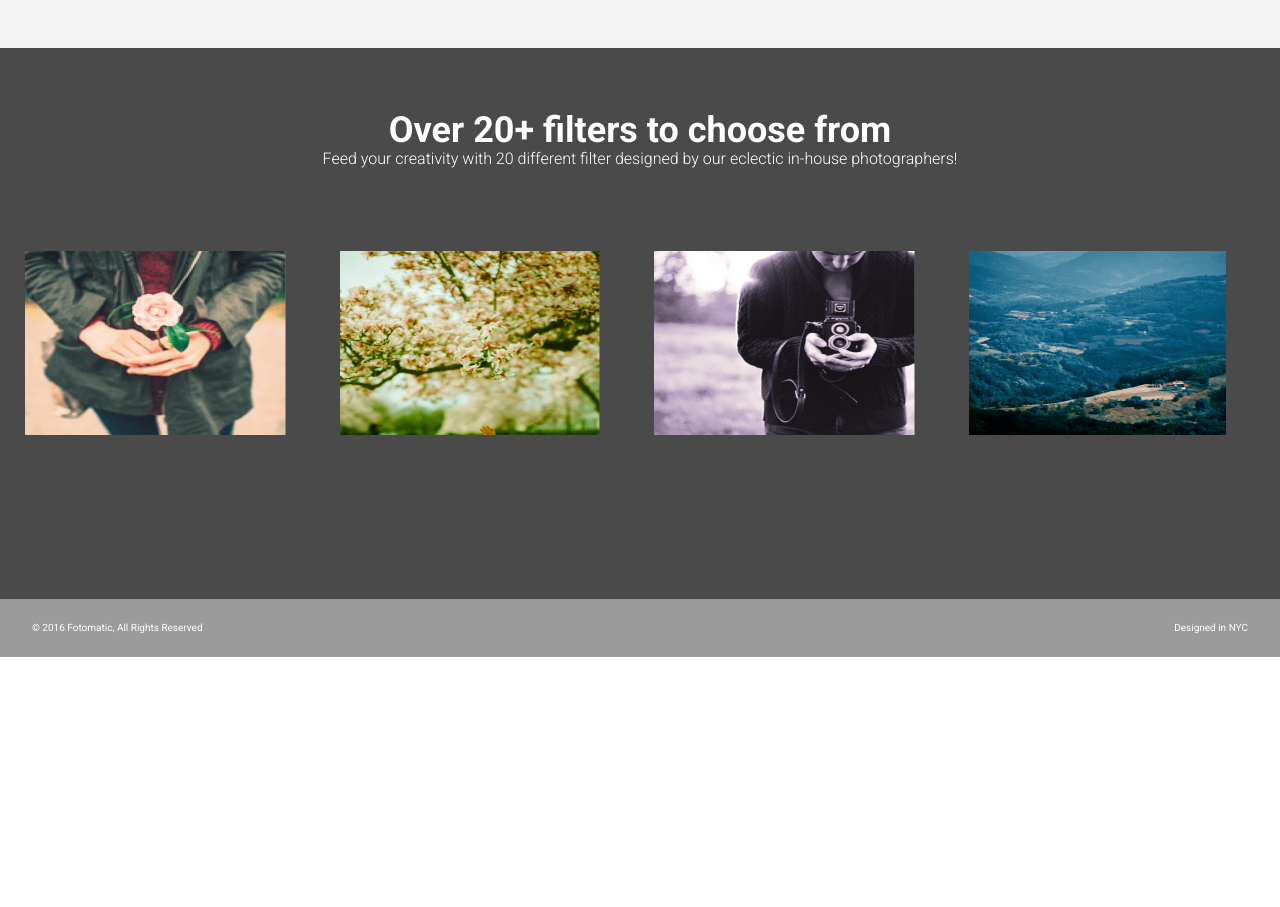
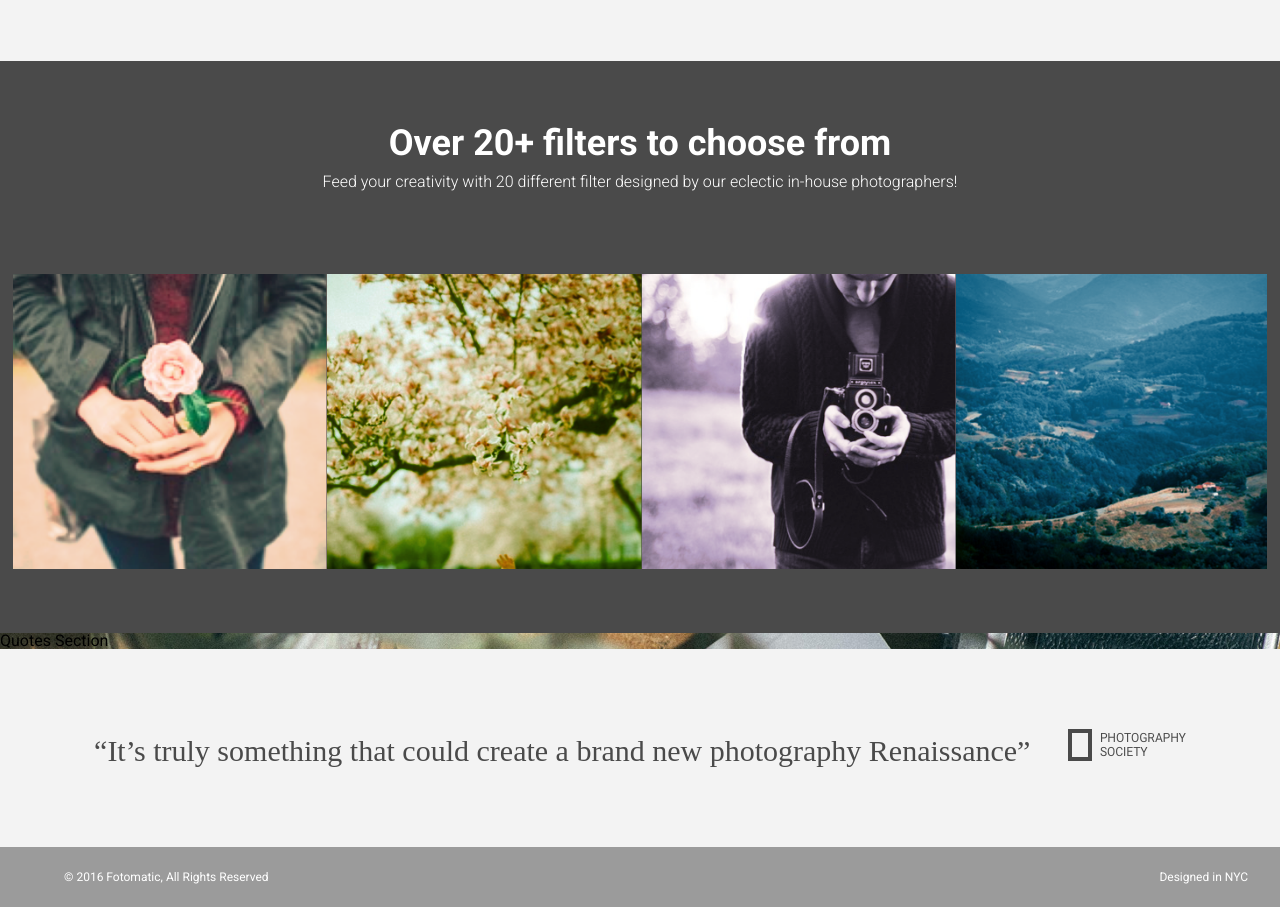
Before and after one commit to coderook229/Fotomatic, a plain HTML site: page index.html in a window 1280 px wide. Shown: the part 1334-2241 px from the top of the page. Before the commit the page ends 1991 px from the top, so only its background shows below. Drawn offline with Linux system fonts and the light colour scheme; a web font is replaced by a local one.

Commit message:
working on the area above footer and the footer

```diff
--- a/index.html
+++ b/index.html
@@ -100,7 +100,7 @@
       </div>
     </div>
 
-    <!-- Quotes Section
+     Quotes Section
     <div id="quotes-section">
       <div class="content center">
         <span class="quote">“It’s truly something that could create a brand new photography Renaissance”</span>
--- a/resources/css/style.css
+++ b/resources/css/style.css
@@ -32,6 +32,10 @@ nav li .icon {
   border-radius: 4px;
   background-color: #4a4a4a;
   color: white;
+}
+
+#features-section .image-container {
+  margin-bottom: 40px;
 }
 
   #sign-up-cta {
@@ -78,10 +82,6 @@ h2 .cursive {
 .image-container img {
   display: block;
   max-width: 100%;
-  width: 90%;
-  height: 65%;
-  bottom: 187px;
-  margin-bottom: 40px;
 }
 
 .feature {
@@ -95,16 +95,61 @@ h2 .cursive {
   text-align: center;
 }
 
-#filters-section .image-container {
-  padding: 0px 1%;
-}
-
 .images-container {
   display: flex;
   flex-direction: row;
   align-items: stretch;
 }
 
+#filters-section .images-container {
+  padding: 0 1%;
+  max-width: 100%;
+}
+
+#filters-section .image-container {
+  float: left;
+  display: inline-block;
+}
+
+#filters-section h2 {
+  color: white;
+  opacity: 100%;
+  font-size: 36px;
+  font-family: "Roboto";
+  font-weight: 400;
+  padding-bottom: 10px;
+}
+
+#filters-section h3 {
+  color: white;
+  font-size: 16px;
+  font-family: "Roboto";
+  font-weight: 100;
+  text-align: center;
+}
+
+.quote {
+  padding-right: 30px;
+}
+
+#quotes-section {
+  padding: 80px 0;
+  color: #4a4a4a;
+  font-size: 30px;
+  font-family: "Palatino-italic";
+  line-height: 1.1;
+}
+
+.copyright {
+  padding-left: 32px;
+  color: white;
+  font-size: 12px;
+  font-family: "Roboto";
+}
+
+.location {
+  font-size: 12px;
+}
 
 @media only screen and (max-width: 760px) {
   .main-content {
```
